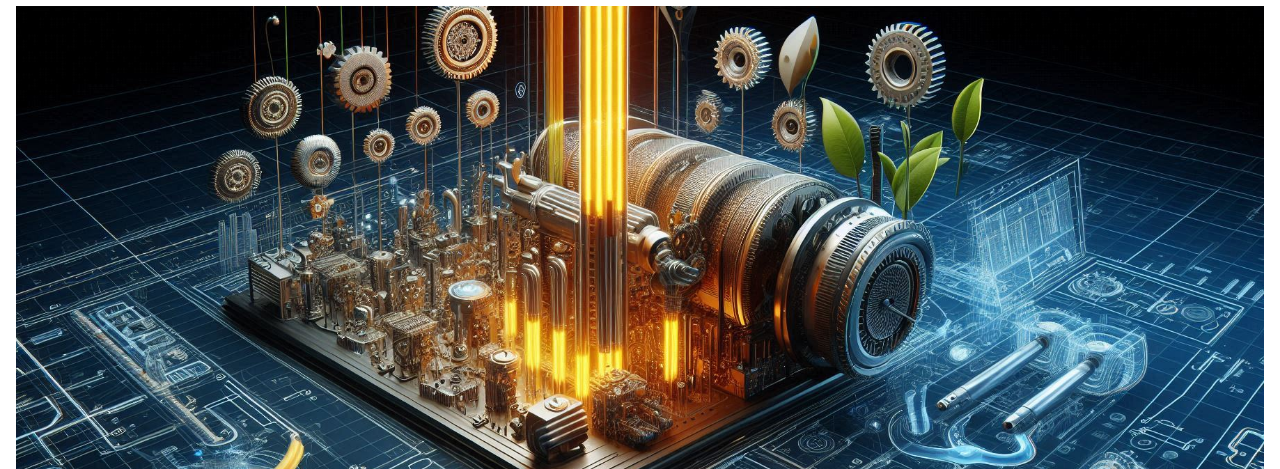
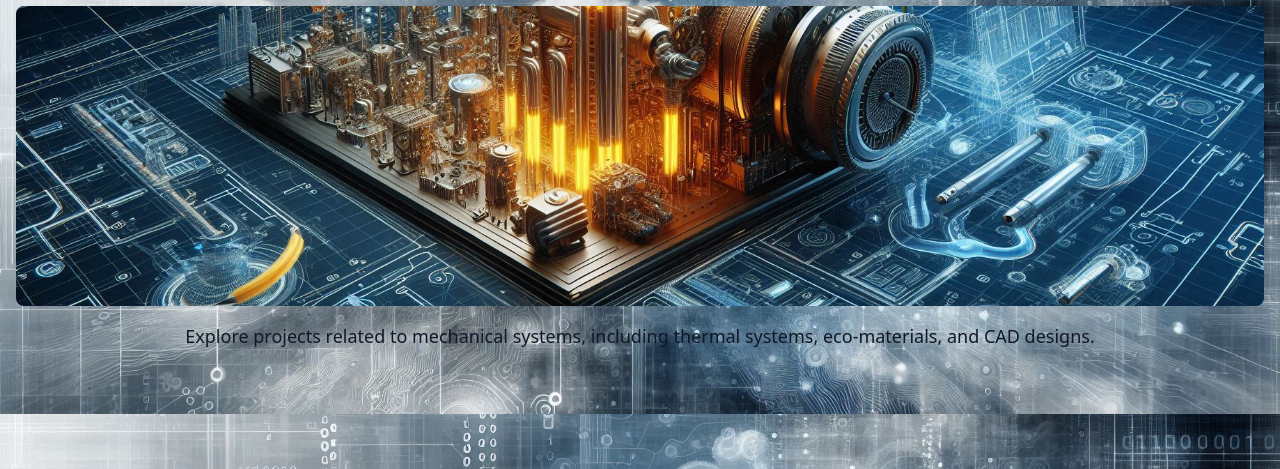
Before and after one commit to Ascensiostartup/AscensioWebsite, a plain HTML site: page projects.html in a window 1280 px wide. Shown: the part 190-659 px from the top of the page. Drawn offline with nearby package versions, Linux system fonts and the light colour scheme.

Commit message:
Update projects.html

```diff
--- a/projects.html
+++ b/projects.html
@@ -5,13 +5,22 @@
   <meta name="viewport" content="width=device-width, initial-scale=1">
   <title>Ascensio - Projects</title>
   <script src="https://cdn.tailwindcss.com"></script>
- <style>
-    .internships-section {
-      background-image: url('BG2.jpeg'); /* Replace with your image path */
+  <style>
+    /* Custom styles for images in each section */
+    .section-image {
+      width: 100%;
+      height: 300px; /* Adjust height as needed */
+      object-fit: cover;
+      border-radius: 8px;
+    }/*
+
+    /* Custom styles for the projects section background */
+    .projects-section {
+      background-image: url('BG2.jpeg'); /* Add your image path here */
       background-size: cover;
       background-position: center;
       background-attachment: fixed;
-    }
+    }*/
   </style>
 </head>
 <body class="bg-white text-gray-900 font-sans">
```
